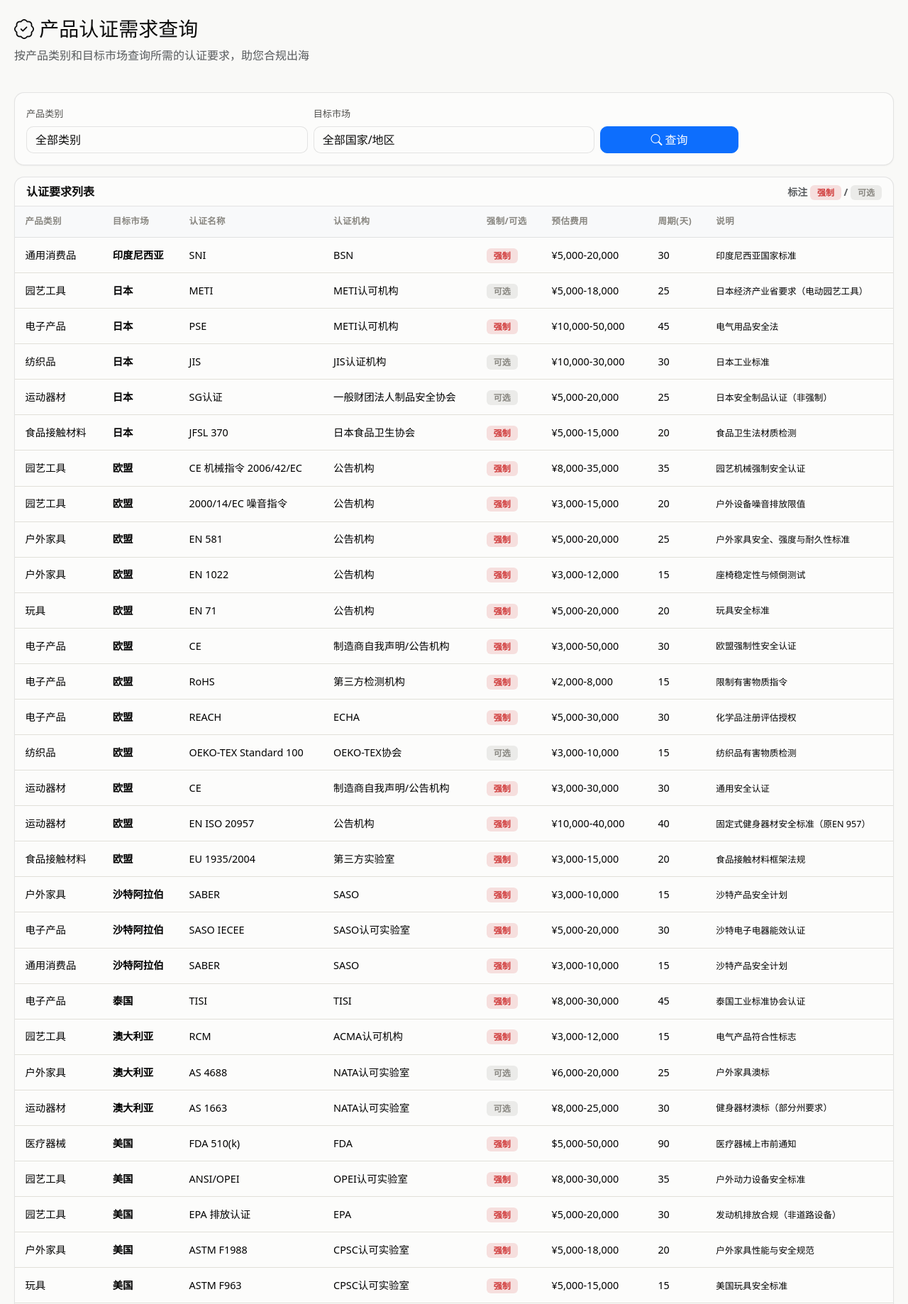
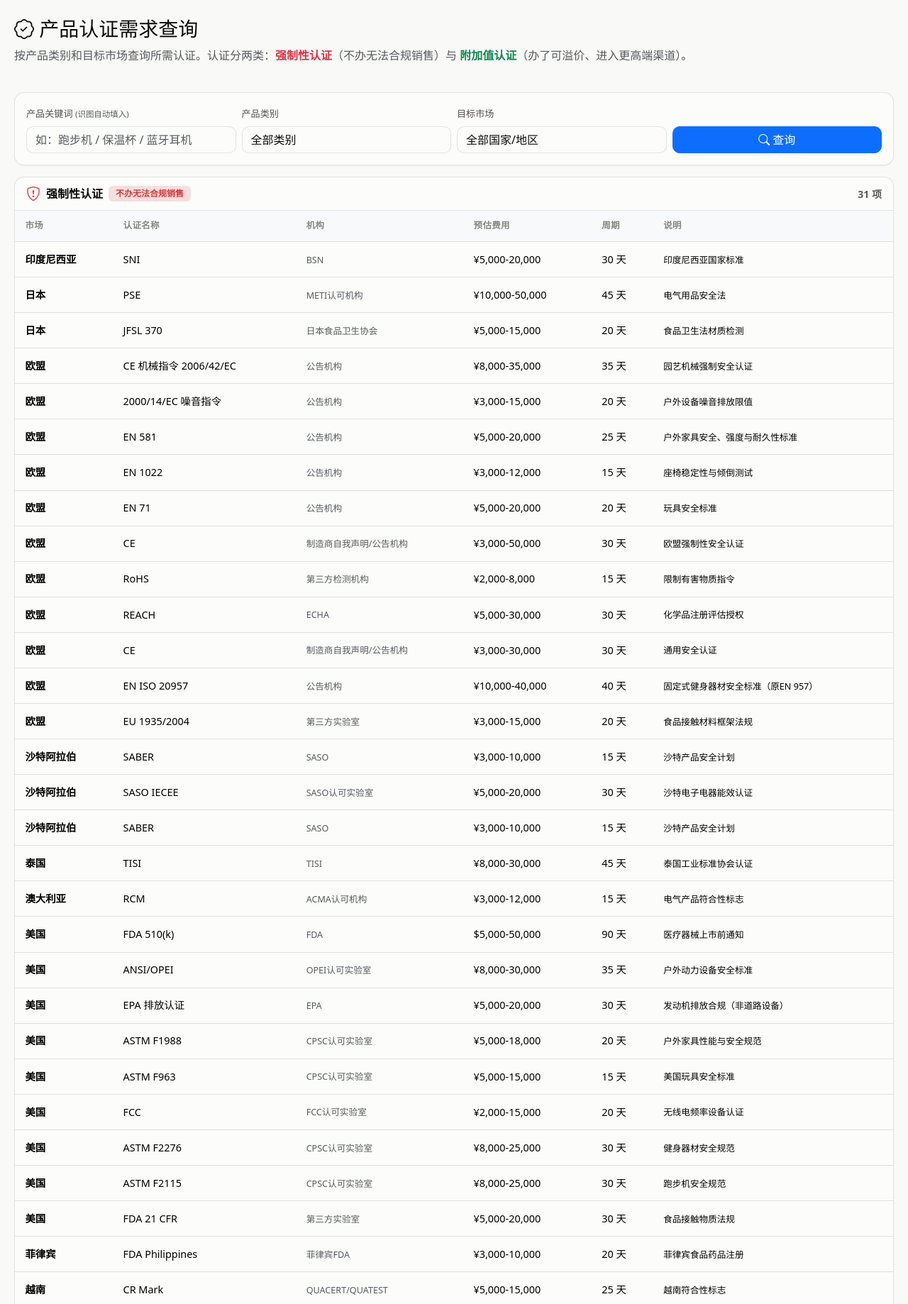
Before and after one commit to luochengchen/procurement-app, a Flask app: page /certification in a window 1280 px wide. Shown: the part 57-1895 px from the top of the page at 71% size. Run offline with Flask 3, Linux system fonts and the light colour scheme; data comes from the database, SQL or seed files in the repository.

Commit message:
feat(certification): 认证分强制性/附加值 + 识图联动查认证
- Certification 模型新增 value_benefit 字段，7 条附加值认证带价值说明
- api_query 支持 q 关键词，返回 {matched_category, certifications}
- 前端按强制性(红)/附加值(绿)分组展示，加产品关键词输入框
- 识图结果加「查询该产品的认证要求」按钮，联动 /certification?q=

```diff
--- a/models.py
+++ b/models.py
@@ -146,10 +146,11 @@ class Certification(Base):
     target_country = Column(String(64), nullable=False)
     cert_name = Column(String(256), nullable=False)
     cert_body = Column(String(256), default="")
-    is_mandatory = Column(Boolean, default=True)
+    is_mandatory = Column(Boolean, default=True)  # True=强制性认证（没有卖不了）；False=附加值认证（办了卖更多钱）
     estimated_cost = Column(String(128), default="")
     lead_time_days = Column(Integer, default=30)
     description = Column(Text, default="")
+    value_benefit = Column(Text, default="")  # 附加值认证的价值说明（提升溢价/进入更高端渠道）
     reference_url = Column(String(512), default="")
 
     def to_dict(self) -> dict:
@@ -163,5 +164,6 @@ class Certification(Base):
             "estimated_cost": self.estimated_cost,
             "lead_time_days": self.lead_time_days,
             "description": self.description,
+            "value_benefit": self.value_benefit,
             "reference_url": self.reference_url,
         }
--- a/seed_data.py
+++ b/seed_data.py
@@ -135,6 +135,17 @@ def seed_certifications(session) -> None:
     if session.query(Certification).first():
         return  # Already seeded
 
+    # 附加值认证的价值说明（认证名 → 办了能多卖钱/进更高端渠道）
+    VALUE_BENEFITS = {
+        "OEKO-TEX Standard 100": "可打环保标签，进入欧盟高端纺织品渠道，产品溢价约 15-30%",
+        "UL": "美国 Walmart/Costco 等零售商的通行证，显著提升议价能力与渠道准入",
+        "JIS": "日本市场认可度高的品质标志，可溢价约 10-20%",
+        "SG认证": "日本消费者高度认可的安全标志，可进入高端运动零售渠道",
+        "AS 1663": "进入澳大利亚健身器材市场的加分项，提升专业买家信任度",
+        "AS 4688": "澳大利亚户外家具高端渠道认可，可支撑更高定价",
+        "METI": "日本市场合规加分项，利于与日方买家建立长期合作",
+    }
+
     certs = [
         # === 欧盟 ===
         ("电子产品", "欧盟", "CE", "制造商自我声明/公告机构", True, "¥3,000-50,000", 30, "欧盟强制性安全认证"),
@@ -201,6 +212,7 @@ def seed_certifications(session) -> None:
             estimated_cost=cost,
             lead_time_days=lead_days,
             description=desc,
+            value_benefit=VALUE_BENEFITS.get(cert_name, ""),
         ))
 
     session.commit()
--- a/static/css/style.css
+++ b/static/css/style.css
@@ -298,6 +298,15 @@ main {
   font-weight: 600;
 }
 
+.cert-badge-value {
+  background: color-mix(in srgb, var(--good) 15%, transparent);
+  color: var(--good);
+  padding: 2px 10px;
+  border-radius: 6px;
+  font-size: 0.75rem;
+  font-weight: 600;
+}
+
 /* ---- 上传区 ---- */
 .upload-zone {
   border: 2px dashed var(--border);
--- a/static/js/certification.js
+++ b/static/js/certification.js
@@ -1,46 +1,91 @@
-// Certification query page
+// Certification query page — 支持关键词/类别/市场筛选，强制 vs 附加值分组展示
 document.getElementById("queryBtn").addEventListener("click", queryCerts);
 
-// Load on page enter
+// 回车触发查询
+document.getElementById("keywordInput").addEventListener("keydown", (e) => {
+    if (e.key === "Enter") queryCerts();
+});
+
+// 从识图搜索联动跳转：/certification?q=<产品关键词>
+const initQ = new URLSearchParams(window.location.search).get("q");
+if (initQ) {
+    document.getElementById("keywordInput").value = initQ;
+}
+
+// 进入页面即加载
 queryCerts();
 
 async function queryCerts() {
+    const keyword = document.getElementById("keywordInput").value.trim();
     const product = document.getElementById("productFilter").value;
     const country = document.getElementById("countryFilter").value;
 
     const params = new URLSearchParams();
+    if (keyword) params.set("q", keyword);
     if (product) params.set("product", product);
     if (country) params.set("country", country);
 
-    const tbody = document.getElementById("certTable");
-    tbody.innerHTML = '<tr><td colspan="8" class="text-center py-4"><div class="spinner-border spinner-border-sm"></div> 查询中...</td></tr>';
+    const mandBody = document.getElementById("mandatoryTable");
+    const valueBody = document.getElementById("valueTable");
+    const hint = document.getElementById("matchHint");
+    const matchCategory = document.getElementById("matchCategory");
+    mandBody.innerHTML = '<tr><td colspan="6" class="text-center py-4"><div class="spinner-border spinner-border-sm"></div> 查询中...</td></tr>';
+    valueBody.innerHTML = '<tr><td colspan="6" class="text-center py-4">—</td></tr>';
+    hint.classList.add("d-none");
 
     try {
         const res = await fetch(`/api/certification?${params}`);
         if (!res.ok) throw new Error("查询失败");
-        const certs = await res.json();
+        const data = await res.json();
 
-        if (!certs.length) {
-            tbody.innerHTML = '<tr><td colspan="8" class="text-center text-muted py-4">未找到匹配的认证要求</td></tr>';
-            return;
+        // 关键词识别提示
+        if (data.matched_category) {
+            matchCategory.textContent = data.matched_category;
+            hint.classList.remove("d-none");
         }
 
-        tbody.innerHTML = certs
-            .map(
-                (c) => `
+        const certs = data.certifications || [];
+        const mandatory = certs.filter((c) => c.is_mandatory);
+        const valueAdd = certs.filter((c) => !c.is_mandatory);
+
+        renderGroup("mandatoryTable", "mandatoryCount", mandatory, false);
+        renderGroup("valueTable", "valueCount", valueAdd, true);
+    } catch (e) {
+        mandBody.innerHTML = `<tr><td colspan="6" class="text-center text-danger py-4">加载失败: ${e.message}</td></tr>`;
+        valueBody.innerHTML = '<tr><td colspan="6" class="text-center text-danger py-4">—</td></tr>';
+    }
+}
+
+function renderGroup(tableId, countId, list, isValueAdd) {
+    const tbody = document.getElementById(tableId);
+    const countEl = document.getElementById(countId);
+
+    if (!list.length) {
+        countEl.textContent = isValueAdd ? "" : "0 项";
+        tbody.innerHTML = isValueAdd
+            ? '<tr><td colspan="6" class="text-center text-muted py-3">暂无附加值认证</td></tr>'
+            : '<tr><td colspan="6" class="text-center text-muted py-3">未找到匹配的强制性认证</td></tr>';
+        return;
+    }
+
+    countEl.textContent = `${list.length} 项`;
+    tbody.innerHTML = list
+        .map((c) => {
+            const note = isValueAdd
+                ? (c.value_benefit || c.description || "—")
+                : (c.description || "—");
+            const ref = c.reference_url
+                ? `<br><a href="${c.reference_url}" target="_blank">参考链接</a>`
+                : "";
+            return `
             <tr>
-                <td>${c.product_category}</td>
                 <td><strong>${c.target_country}</strong></td>
                 <td>${c.cert_name}</td>
-                <td>${c.cert_body}</td>
-                <td>${c.is_mandatory ? '<span class="cert-badge-mandatory">强制</span>' : '<span class="cert-badge-optional">可选</span>'}</td>
-                <td>${c.estimated_cost}</td>
-                <td>${c.lead_time_days}</td>
-                <td><small>${c.description}</small>${c.reference_url ? `<br><a href="${c.reference_url}" target="_blank">参考链接</a>` : ""}</td>
-            </tr>`
-            )
-            .join("");
-    } catch (e) {
-        tbody.innerHTML = `<tr><td colspan="8" class="text-center text-danger py-4">加载失败: ${e.message}</td></tr>`;
-    }
+                <td><small class="text-muted">${c.cert_body || "—"}</small></td>
+                <td>${c.estimated_cost || "—"}</td>
+                <td>${c.lead_time_days ? c.lead_time_days + " 天" : "—"}</td>
+                <td><small>${note}</small>${ref}</td>
+            </tr>`;
+        })
+        .join("");
 }
--- a/templates/certification.html
+++ b/templates/certification.html
@@ -5,7 +5,7 @@
 <div class="row mb-4">
     <div class="col">
         <h3><i class="bi bi-patch-check"></i> 产品认证需求查询</h3>
-        <p class="text-muted">按产品类别和目标市场查询所需的认证要求，助您合规出海</p>
+        <p class="text-muted">按产品类别和目标市场查询所需认证。认证分两类：<strong class="text-danger">强制性认证</strong>（不办无法合规销售）与 <strong class="text-success">附加值认证</strong>（办了可溢价、进入更高端渠道）。</p>
     </div>
 </div>
 
@@ -13,7 +13,11 @@
 <div class="card mb-3">
     <div class="card-body">
         <div class="row g-2 align-items-end">
-            <div class="col-md-4">
+            <div class="col-md-3">
+                <label class="form-label">产品关键词 <small class="text-muted">(识图自动填入)</small></label>
+                <input type="text" class="form-control" id="keywordInput" placeholder="如：跑步机 / 保温杯 / 蓝牙耳机">
+            </div>
+            <div class="col-md-3">
                 <label class="form-label">产品类别</label>
                 <select class="form-select" id="productFilter">
                     <option value="">全部类别</option>
@@ -22,7 +26,7 @@
                     {% endfor %}
                 </select>
             </div>
-            <div class="col-md-4">
+            <div class="col-md-3">
                 <label class="form-label">目标市场</label>
                 <select class="form-select" id="countryFilter">
                     <option value="">全部国家/地区</option>
@@ -31,7 +35,7 @@
                     {% endfor %}
                 </select>
             </div>
-            <div class="col-md-2">
+            <div class="col-md-3">
                 <button class="btn btn-primary w-100" id="queryBtn">
                     <i class="bi bi-search"></i> 查询
                 </button>
@@ -40,28 +44,61 @@
     </div>
 </div>
 
-<!-- Results -->
-<div class="card">
-    <div class="card-header d-flex justify-content-between align-items-center">
-        <strong>认证要求列表</strong>
-        <small class="text-muted">标注 <span class="cert-badge-mandatory">强制</span> / <span class="cert-badge-optional">可选</span></small>
+<!-- Match hint -->
+<div class="alert alert-warning d-none" id="matchHint">
+    <i class="bi bi-magic me-1"></i>
+    已识别产品类别：<strong id="matchCategory"></strong>
+</div>
+
+<!-- 强制性认证 -->
+<div class="card mb-3">
+    <div class="card-header d-flex align-items-center gap-2">
+        <i class="bi bi-shield-exclamation text-danger fs-5"></i>
+        <strong>强制性认证</strong>
+        <span class="cert-badge-mandatory">不办无法合规销售</span>
+        <small class="text-muted ms-auto" id="mandatoryCount"></small>
     </div>
     <div class="table-responsive">
         <table class="table table-hover mb-0">
             <thead class="table-light">
                 <tr>
-                    <th>产品类别</th>
-                    <th>目标市场</th>
+                    <th>市场</th>
                     <th>认证名称</th>
-                    <th>认证机构</th>
-                    <th>强制/可选</th>
+                    <th>机构</th>
                     <th>预估费用</th>
-                    <th>周期(天)</th>
+                    <th>周期</th>
                     <th>说明</th>
                 </tr>
             </thead>
-            <tbody id="certTable">
-                <tr><td colspan="8" class="text-center text-muted py-4">点击"查询"加载认证数据</td></tr>
+            <tbody id="mandatoryTable">
+                <tr><td colspan="6" class="text-center text-muted py-4">点击"查询"加载认证数据</td></tr>
+            </tbody>
+        </table>
+    </div>
+</div>
+
+<!-- 附加值认证 -->
+<div class="card mb-3">
+    <div class="card-header d-flex align-items-center gap-2">
+        <i class="bi bi-gem text-success fs-5"></i>
+        <strong>附加值认证</strong>
+        <span class="cert-badge-value">办了可溢价、卖更多钱</span>
+        <small class="text-muted ms-auto" id="valueCount"></small>
+    </div>
+    <div class="table-responsive">
+        <table class="table table-hover mb-0">
+            <thead class="table-light">
+                <tr>
+                    <th>市场</th>
+                    <th>认证名称</th>
+                    <th>机构</th>
+                    <th>预估费用</th>
+                    <th>周期</th>
+                    <th>价值说明</th>
+                </tr>
+            </thead>
+            <tbody id="valueTable">
+                <tr><td colspan="6" class="text-center text-muted py-4">—</td></tr>
             </tbody>
         </table>
     </div>
```
Also changed, not shown: modules/certification/__init__.py (+34 -1 lines), static/js/image_search.js (+9 -4 lines).
